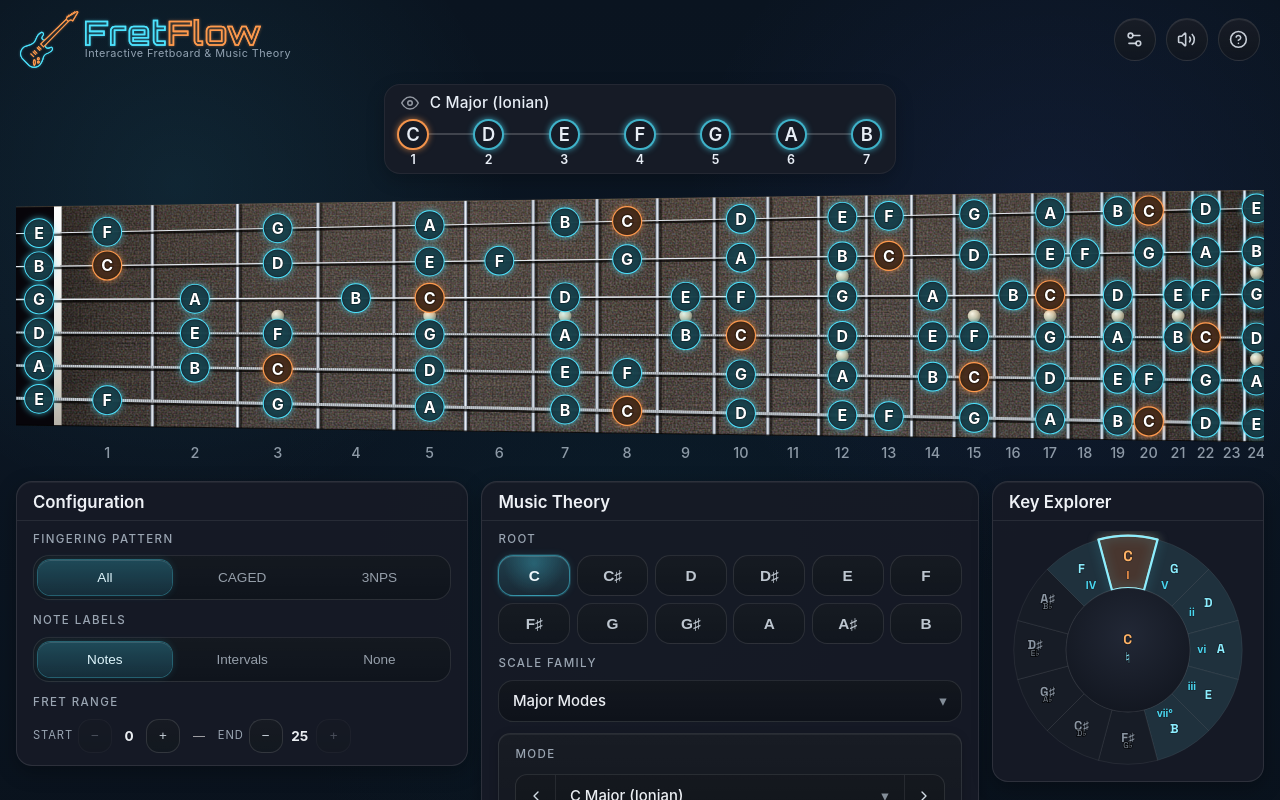
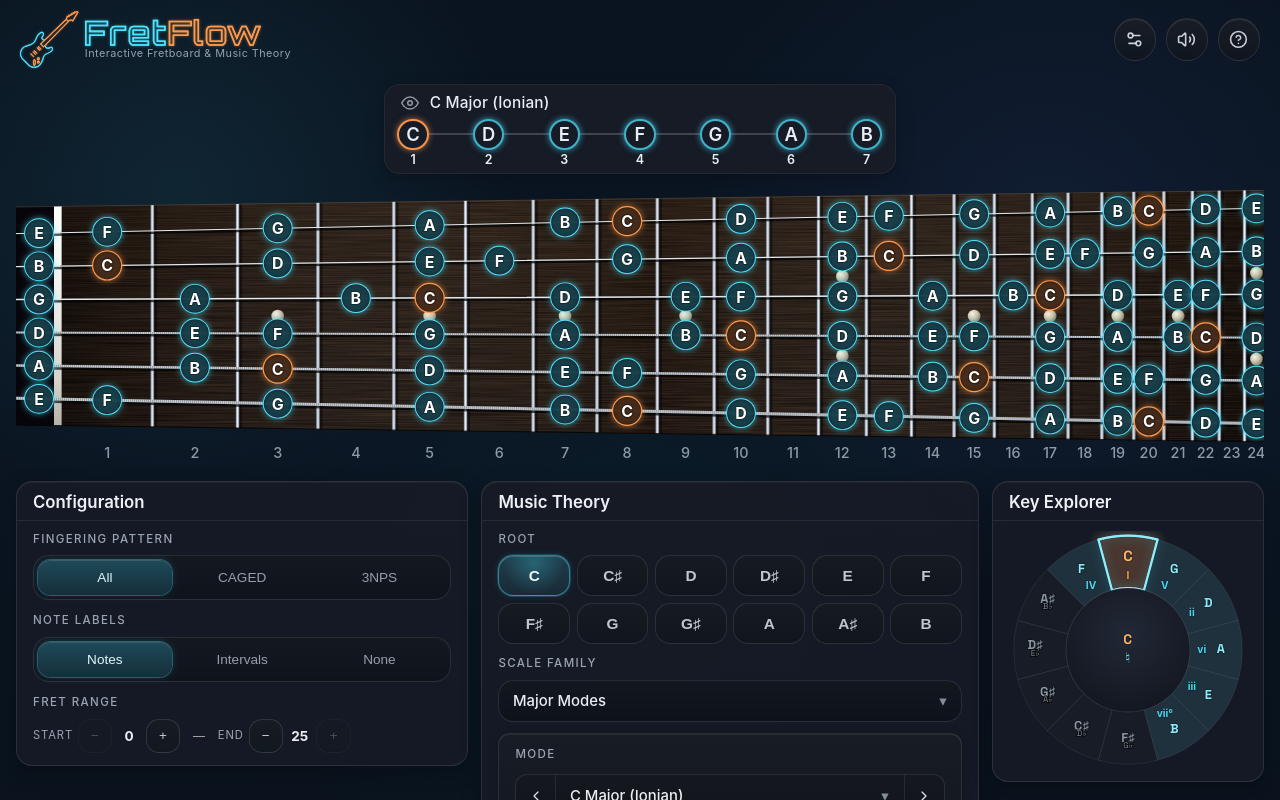
Before and after one commit to iecg/fretboard-app, a React (Vite) app: page / in a window 1280 px wide. Shown: the top 800 px of the page. Built offline with nearby package versions, Linux system fonts and the light colour scheme.

Commit message:
fix: correct feColorMatrix values in wood grain filters
Fix invalid SVG filter definitions by ensuring feColorMatrix elements contain exactly 20 values, conforming to the standard 4x5 matrix specification.

```diff
--- a/src/FretboardSVG.tsx
+++ b/src/FretboardSVG.tsx
@@ -296,7 +296,7 @@ function useWoodGrainTexture(width: number, height: number): string | null {
         </filter>
         <filter id="wp" x="0%" y="0%" width="100%" height="100%">
           <feTurbulence type="fractalNoise" baseFrequency="0.55 0.55" numOctaves="1" seed="23" result="pores"/>
-          <feColorMatrix in="pores" type="matrix" values="0 0 0 0 0 0 0 0 0 0 0 0 0 0 0 0 0 0 0 0 0.16 0"/>
+          <feColorMatrix in="pores" type="matrix" values="0 0 0 0 0 0 0 0 0 0 0 0 0 0 0 0 0 0 0.16 0"/>
         </filter>
       </defs>
       <rect width="${width}" height="${height}" fill="#000" filter="url(#wg)" opacity="0.92"/>
@@ -981,7 +981,7 @@ export const FretboardSVG = memo(function FretboardSVG({
                 values="0 0 0 0 0.09
                         0 0 0 0 0.05
                         0 0 0 0 0.03
-                        0 0 0 0 0.72 0"
+                        0 0 0 0.72 0"
                 result="grainTinted"
               />
               <feComposite in="grainTinted" in2="SourceGraphic" operator="in" />
@@ -1007,7 +1007,7 @@ export const FretboardSVG = memo(function FretboardSVG({
                 values="0 0 0 0 0.32
                         0 0 0 0 0.21
                         0 0 0 0 0.12
-                        0 0 0 0 0.09 0"
+                        0 0 0 0.09 0"
               />
             </filter>
             {/* Fine pore noise — tight speckle to break up solid areas. */}
@@ -1031,7 +1031,7 @@ export const FretboardSVG = memo(function FretboardSVG({
                 values="0 0 0 0 0
                         0 0 0 0 0
                         0 0 0 0 0
-                        0 0 0 0 0.16 0"
+                        0 0 0 0.16 0"
               />
             </filter>
             {/* Strings use solid colours (not objectBoundingBox gradients) — on
```
